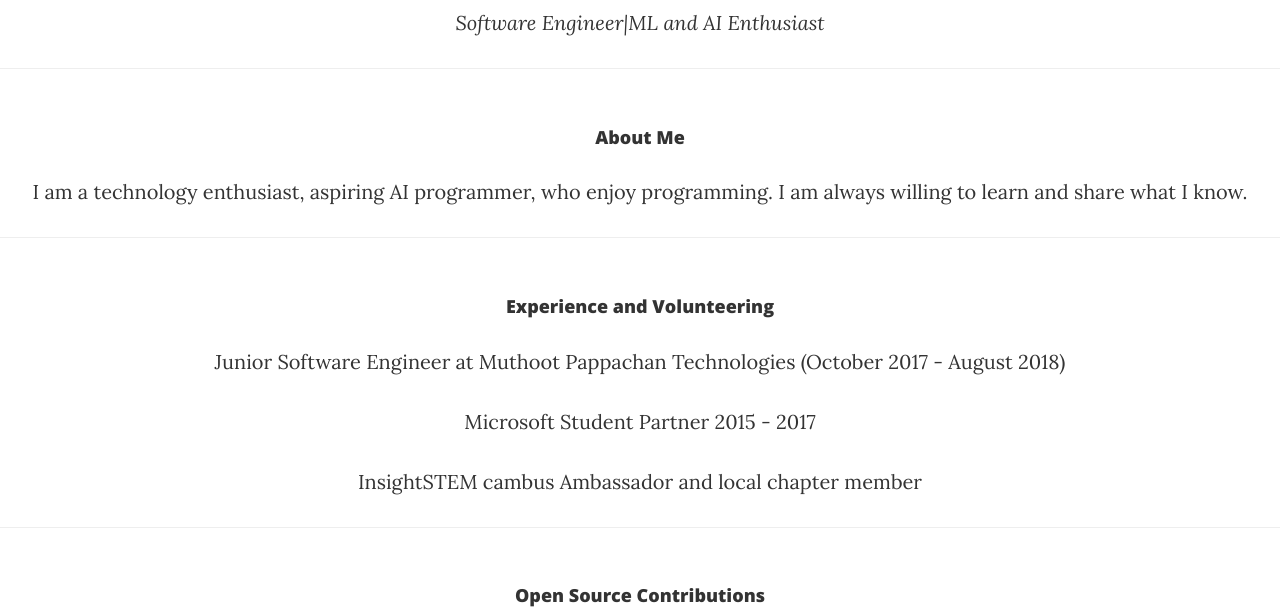
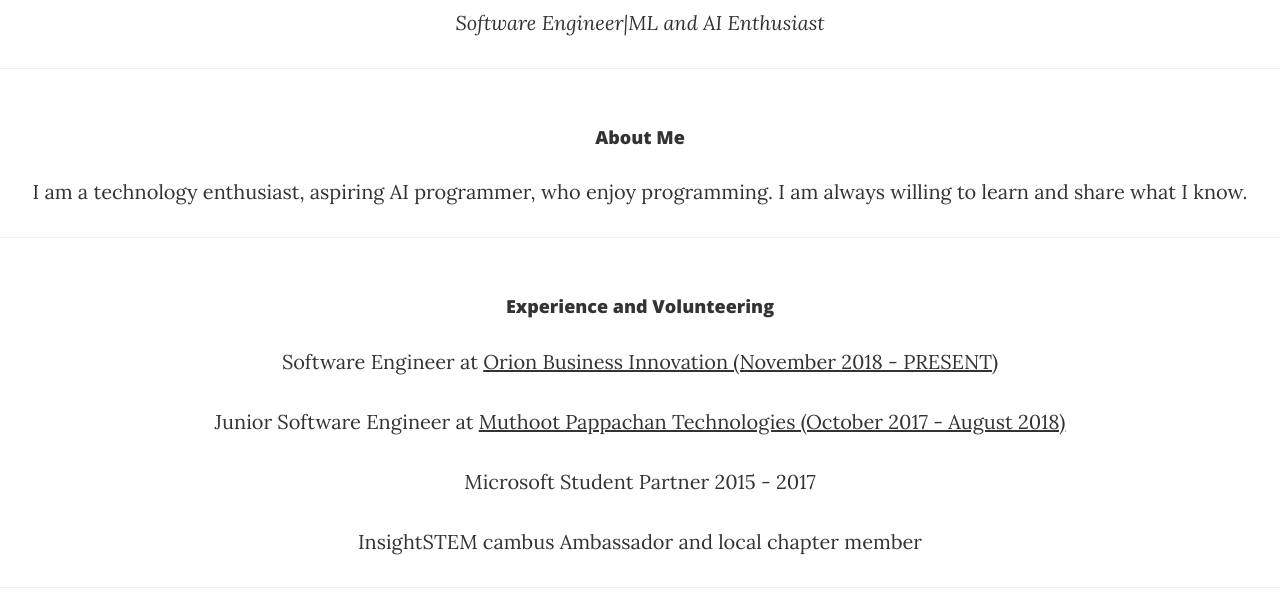
Before and after one commit to gitcodes/My_Website, a plain HTML site: page index.html in a window 1280 px wide. Shown: the part 143-757 px from the top of the page. Drawn offline with nearby package versions, Linux system fonts and the light colour scheme.

Commit message:
Added new Job

```diff
--- a/index.html
+++ b/index.html
@@ -42,7 +42,8 @@
     <hr><br>
 
     <h4>Experience and Volunteering</h4>
-    <p>Junior Software Engineer at Muthoot Pappachan Technologies (October 2017 - August 2018)</p>
+    <p>Software Engineer at <a href="https://www.orioninc.com/"> Orion Business Innovation (November 2018 - PRESENT)</a></p>
+    <p>Junior Software Engineer at <a href="http://www.mptglobal.com/">Muthoot Pappachan Technologies (October 2017 - August 2018)</a></p>
     <p>Microsoft Student Partner 2015 - 2017</p>
     <p>InsightSTEM cambus Ambassador and local chapter member</p>
 
```
